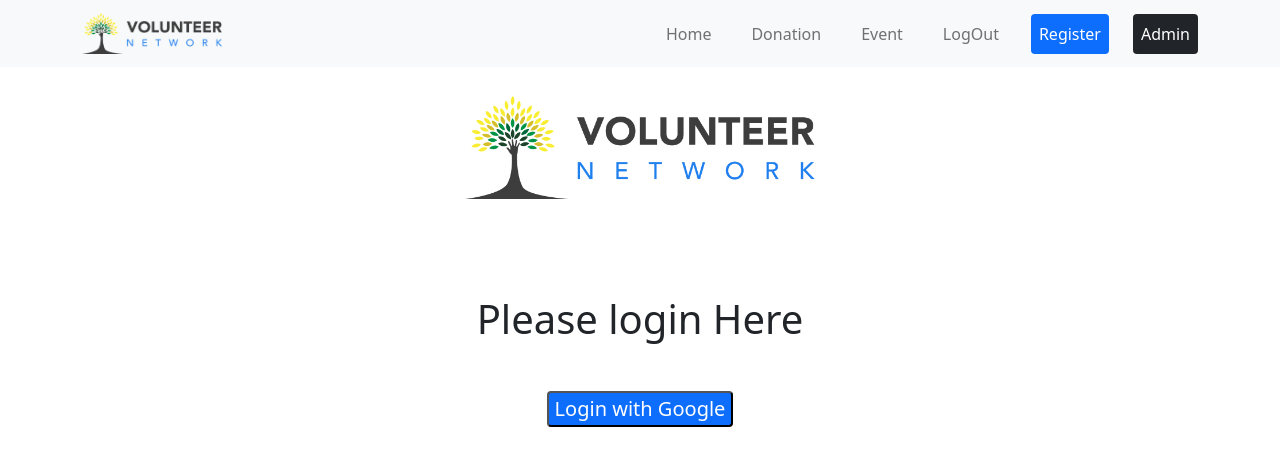
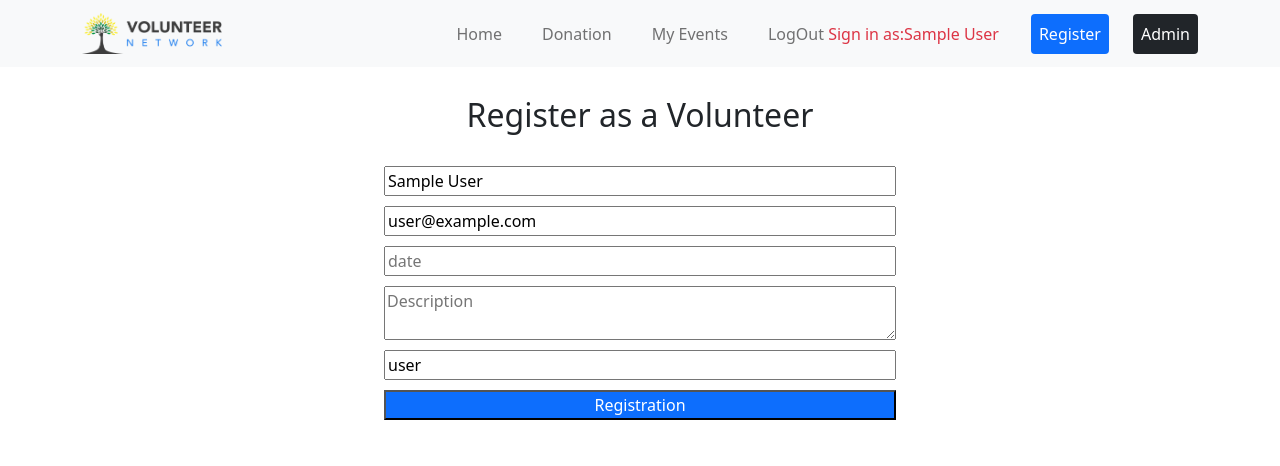
Before and after one commit to Shipu8644/volunteer-network-client, a React (Create React App) app: page /register in a window 1280 px wide. Before the commit this address led to /login. Shown: the top 466 px of the page. Built offline with nearby package versions, Linux system fonts and the light colour scheme; no server answers; sample sign-in values are in the browser's storage.

Commit message:
refresh done

```diff
--- a/src/hooks/useFirebase.js
+++ b/src/hooks/useFirebase.js
@@ -1,47 +1,48 @@
 import { getAuth, signInWithPopup, GoogleAuthProvider, signOut, onAuthStateChanged } from "firebase/auth";
-import { useState } from "react";
+import { useEffect, useState } from "react";
 
 import initializeAuthentication from "../pages/Login/firebase/firebase.init";
 initializeAuthentication();
 
 const useFirebase = () => {
     const [user, setUser] = useState({});
+    const [isLoading, setIsLoading] = useState(true);
 
     const auth = getAuth();
 
     const googleSignIn = () => {
         const googleProvider = new GoogleAuthProvider();
         return signInWithPopup(auth, googleProvider)
-        // .then(result => {
-        //     console.log(result.user);
-        //     setUser(result.user);
-        // })
-        // .catch(error => {
-        //     console.log(error.message);
-        // })
+
+            .finally(() => setIsLoading(false));
     }
 
-    const unsubscribe = onAuthStateChanged(auth, (user) => {
-        if (user) {
-            setUser(user)
-        } else {
+    useEffect(() => {
+        const unsubscribe = onAuthStateChanged(auth, (user) => {
+            if (user) {
+                setUser(user)
+            } else {
+                setUser({})
+            }
+            setIsLoading(false);
+        });
+        return () => unsubscribe;
+    }, [])
 
-        }
-        return () => unsubscribe;
-    });
 
     const logout = () => {
         signOut(auth).then(() => {
             setUser({});
-        }).catch((error) => {
-            // An error happened.
-        });
+        })
+            .then(() => { })
+            .finally(() => setIsLoading(false));
     }
 
     return {
         user,
         googleSignIn,
-        logout
+        logout,
+        isLoading
     }
 }
 
--- a/src/pages/Home/Service/Service.js
+++ b/src/pages/Home/Service/Service.js
@@ -1,13 +1,17 @@
 import React from 'react';
 import { Col } from 'react-bootstrap';
+import { NavLink } from 'react-router-dom';
 
 const Service = ({ service }) => {
     const { name, img } = service;
     return (
-        <Col style={{ cursor: 'pointer' }} >
-            <img style={{ width: '280px', height: '250px' }} className="img-fluid" src={img} alt="" />
-            <h5 className="text-primary">{name}</h5>
-        </Col>
+        <NavLink to='/register'>
+            <Col style={{ cursor: 'pointer' }} >
+                <img style={{ width: '280px', height: '250px' }} className="img-fluid" src={img} alt="" />
+                <h5 className="text-primary">{name}</h5>
+            </Col>
+        </NavLink>
+
     );
 };
 
--- a/src/pages/Login/PrivateRoute/PrivateRoute.js
+++ b/src/pages/Login/PrivateRoute/PrivateRoute.js
@@ -1,10 +1,13 @@
 import React from 'react';
+import { Spinner } from 'react-bootstrap';
 import { Redirect, Route } from 'react-router';
 import useAuth from '../../../hooks/useAuth';
 
 const PrivateRoute = ({ children, ...rest }) => {
-    let { user } = useAuth();
-    console.log(user);
+    let { user, isLoading } = useAuth();
+    if (isLoading) {
+        return <Spinner animation="border" variant="danger" />
+    }
     return (
         <div>
             <Route
--- a/src/pages/Registration/Registration.js
+++ b/src/pages/Registration/Registration.js
@@ -1,8 +1,12 @@
 import React from 'react';
 import { useForm } from 'react-hook-form';
+import useAuth from '../../hooks/useAuth';
 import './Registration.css';
 const Registration = () => {
+    const { user } = useAuth();
     const preloadValues = {
+        name: user?.displayName,
+        email: user?.email,
         serviceName: 'user'
     }
     const { register, handleSubmit, reset } = useForm({
@@ -26,7 +30,7 @@ const Registration = () => {
 
                 <input {...register("serviceName", { required: true, maxLength: 20 })} placeholder="Service name" />
 
-                <input type="submit" />
+                <input className='bg-primary text-white' type="submit" value="Registration" />
             </form>
 
         </div>
--- a/src/pages/Shared/Header/Header.js
+++ b/src/pages/Shared/Header/Header.js
@@ -16,14 +16,14 @@ const Header = () => {
                         <Nav >
                             <Nav.Link as={Link} to='/home'>Home</Nav.Link>
                             <Nav.Link className="ms-4" as={Link} to=''>Donation</Nav.Link>
-                            <Nav.Link className="ms-4" as={Link} to=''>Event</Nav.Link>
+                            <Nav.Link className="ms-4" as={Link} to=''>My Events</Nav.Link>
 
                             {!user?.email ? <Nav.Link className="ms-4" as={Link}
                                 to='/login'   >Login
                             </Nav.Link> :
                                 <Nav.Link onClick={logout} className="ms-4"
                                     to='login' as={Link}
-                                >LogOut
+                                >LogOut <span className="text-danger">Sign in as:{user?.displayName}</span>
                                 </Nav.Link>
                             }
                             <Nav.Link className="ms-4 bg-primary text-white rounded" as={Link} to='/register'   >Register</Nav.Link>
```
